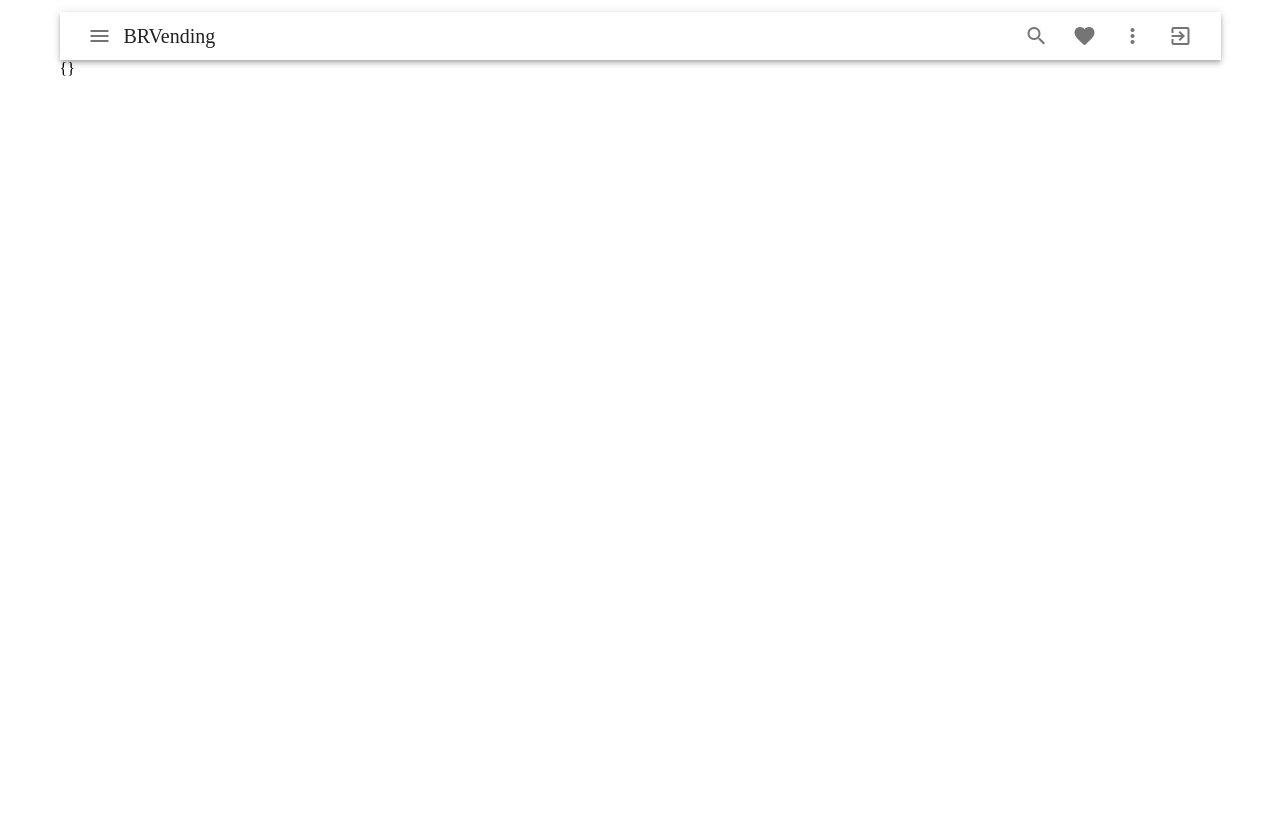
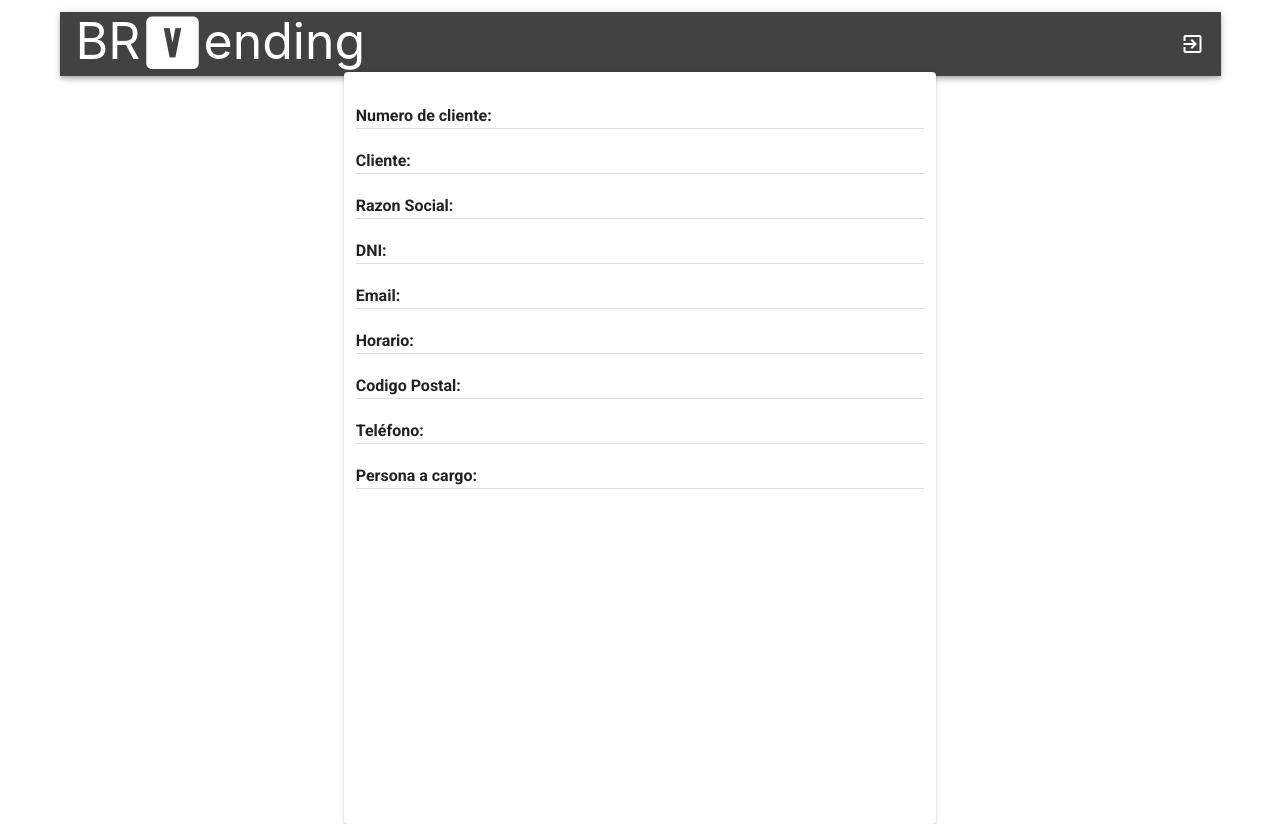
Before and after one commit to adrianrdguez/BRVending-Front, a Vue app: page /clients/1 in a window 1280 px wide. Before the commit the page ends 800 px from the top, so only its background shows below. Built offline with nearby package versions, Linux system fonts and the light colour scheme; no server answers.

Commit message:
customer file & styles

```diff
--- a/src/App.vue
+++ b/src/App.vue
@@ -1,7 +1,9 @@
 <template>
   <div id="app" class="container">
-    <Navbar />
-    <router-view />
+    <v-app id="inspire">
+      <Navbar />
+      <router-view />
+    </v-app>
   </div>
 </template>
 
--- a/src/components/Clients.vue
+++ b/src/components/Clients.vue
@@ -1,16 +1,17 @@
 <template>
-  <v-container>
-    <v-card>
-      <v-card-text>
-        <div>{{ client.shop_name }}</div>
-        <div class="text--primary">
-          Numero de Cliente: {{ client.client_number }}
+  <v-card class="mt-2">
+    <router-link :to="`/clients/${client._id}`">
+      <v-card-text id="card">
+        <div class="text-primary d-flex align-start flex-column mb-6">
+          {{ client.shop_name }}
         </div>
-        <div class="d-flex justify-end">{{ client.zipcode }}</div>
-        <router-link :to="`/clients/${client._id}`">LINK</router-link>
+        <div class="d-flex align-start">{{ client.client_number }}</div>
+        <div class="d-flex align-end flex-column">
+          {{ client.zipcode }} {{ client.address }}
+        </div>
       </v-card-text>
-    </v-card>
-  </v-container>
+    </router-link>
+  </v-card>
 </template>
 
 <script>
@@ -21,4 +22,8 @@ export default {
 };
 </script>
 
-<style lang="scss" scoped></style>
+<style scoped>
+#card {
+  font-size: 25px;
+}
+</style>
--- a/src/components/HomeButton.vue
+++ b/src/components/HomeButton.vue
@@ -1,5 +1,5 @@
 <template>
-  <div>
+  <div class="mt-10">
     <span class="icon-wrapper" data-date="2019-04-16">
       <img
         alt="Cardhop app icon"
@@ -8,9 +8,9 @@
         height="128"
         :src="data.src"
         :srcset="data.srcset"
-      />
-      {{ data.name }}
-    </span>
+      /> </span
+    ><br />
+    <p class="name">{{ data.name }}</p>
   </div>
 </template>
 
@@ -22,4 +22,15 @@ export default {
 };
 </script>
 
-<style lang="scss" scoped></style>
+<style scoped>
+.name {
+  font-size: 50px;
+  font-weight: 600;
+  color: black;
+  font-family: -apple-system, BlinkMacSystemFont, "Segoe UI", Roboto, Oxygen,
+    Ubuntu, Cantarell, "Open Sans", "Helvetica Neue", sans-serif;
+}
+.icon {
+  border-radius: 20px;
+}
+</style>
--- a/src/components/Navbar.vue
+++ b/src/components/Navbar.vue
@@ -1,22 +1,18 @@
 <template>
   <div>
-    <v-toolbar dense>
-      <v-app-bar-nav-icon></v-app-bar-nav-icon>
-      <v-toolbar-title>BRVending</v-toolbar-title>
+    <v-app-bar color="grey darken-3" dark>
+      <v-toolbar-title id="title"
+        >BR
+        <span class="icon-title"
+          ><v-icon class="icon" size="70px">mdi-alpha-v-box</v-icon></span
+        >
+        ending</v-toolbar-title
+      >
       <v-spacer></v-spacer>
-      <v-btn icon>
-        <v-icon>mdi-magnify</v-icon>
-      </v-btn>
-      <v-btn icon>
-        <v-icon>mdi-heart</v-icon>
-      </v-btn>
-      <v-btn icon>
-        <v-icon>mdi-dots-vertical</v-icon>
-      </v-btn>
       <v-btn icon @click="logout">
         <v-icon>mdi-exit-to-app</v-icon>
       </v-btn>
-    </v-toolbar>
+    </v-app-bar>
   </div>
 </template>
 
@@ -31,3 +27,16 @@ export default {
   }
 };
 </script>
+
+<style scoped>
+#title {
+  font-family: -apple-system, BlinkMacSystemFont, "Segoe UI", Roboto, Oxygen,
+    Ubuntu, Cantarell, "Open Sans", "Helvetica Neue", sans-serif;
+  font-size: 50px;
+}
+.icon {
+  margin-bottom: 6px;
+  margin-left: -17px;
+  margin-right: -18px;
+}
+</style>
--- a/src/views/Auth.vue
+++ b/src/views/Auth.vue
@@ -1,10 +1,5 @@
 <template>
   <div>
-    <v-row>
-      <v-col cols="6">
-        <h1 id="title">BRVending</h1>
-      </v-col>
-    </v-row>
     <v-row>
       <v-col cols="3">
         <Login />
--- a/src/views/Home.vue
+++ b/src/views/Home.vue
@@ -1,5 +1,5 @@
 <template>
-  <div>
+  <div class="d-flex justify-space-around">
     <router-link v-for="(icon, i) in icons" :key="i" :to="icon.to">
       <HomeButton :data="icon" />
     </router-link>
@@ -14,18 +14,18 @@ export default {
       icons: [
         {
           to: "/clients",
-          name: "clients",
-          src: "https://cdn.jim-nielsen.com/ios/512/cardhop-2019-04-16.png",
-          srcset:
-            "https://cdn.jim-nielsen.com/ios/1024/cardhop-2019-04-16.png 2x"
-        },
-        {
-          to: "/clients",
           name: "Ventas",
           src:
             "https://cdn.jim-nielsen.com/ios/512/job-estimate-invoice-maker-2019-07-22.png",
           srcset:
             "https://cdn.jim-nielsen.com/ios/1024/job-estimate-invoice-maker-2019-07-22.png 2x"
+        },
+        {
+          to: "/clients",
+          name: "Clients",
+          src: "https://cdn.jim-nielsen.com/ios/512/cardhop-2019-04-16.png",
+          srcset:
+            "https://cdn.jim-nielsen.com/ios/1024/cardhop-2019-04-16.png 2x"
         }
       ]
     };
--- a/src/views/ShowClient.vue
+++ b/src/views/ShowClient.vue
@@ -1,5 +1,71 @@
 <template>
-  <div>{{ client }}</div>
+  <v-row class="d-flex justify-center">
+    <v-card class="bold mt-2 col-6">
+      <div class="mt-5">
+        <p>
+          Numero de cliente: <br />
+          <v-divider></v-divider>
+        </p>
+        {{ client.client_number }}
+      </div>
+      <div class="mt-5">
+        <p>
+          Cliente:
+          <v-divider></v-divider>
+        </p>
+        {{ client.shop_name }}
+        <div class="mt-5">
+          <p>
+            Razon Social: <br />
+            <v-divider></v-divider>
+          </p>
+          {{ client.business_name }}
+        </div>
+        <div class="mt-5">
+          <p>
+            DNI: <br />
+            <v-divider></v-divider>
+          </p>
+          {{ client.VATIN }}
+        </div>
+        <div class="mt-5">
+          <p>
+            Email: <br />
+            <v-divider v></v-divider>
+          </p>
+          {{ client.email }}
+        </div>
+        <div class="mt-5">
+          <p>
+            Horario: <br />
+            <v-divider></v-divider>
+          </p>
+          {{ client.opening_hours }}
+        </div>
+        <div class="mt-5">
+          <p>
+            Codigo Postal: <br />
+            <v-divider></v-divider>
+          </p>
+          {{ client.zipcode }}
+        </div>
+        <div class="mt-5">
+          <p>
+            Teléfono: <br />
+            <v-divider></v-divider>
+          </p>
+          {{ client.mobile }}
+        </div>
+        <div class="mt-5">
+          <p>
+            Persona a cargo: <br />
+            <v-divider></v-divider>
+          </p>
+          {{ client.business_manager }}
+        </div>
+      </div>
+    </v-card>
+  </v-row>
 </template>
 
 <script>
@@ -22,4 +88,12 @@ export default {
 };
 </script>
 
-<style lang="scss" scoped></style>
+<style scoped>
+p {
+  font-weight: 600;
+  margin-botton: 10px;
+}
+div {
+  font-weight: 300;
+}
+</style>
```
